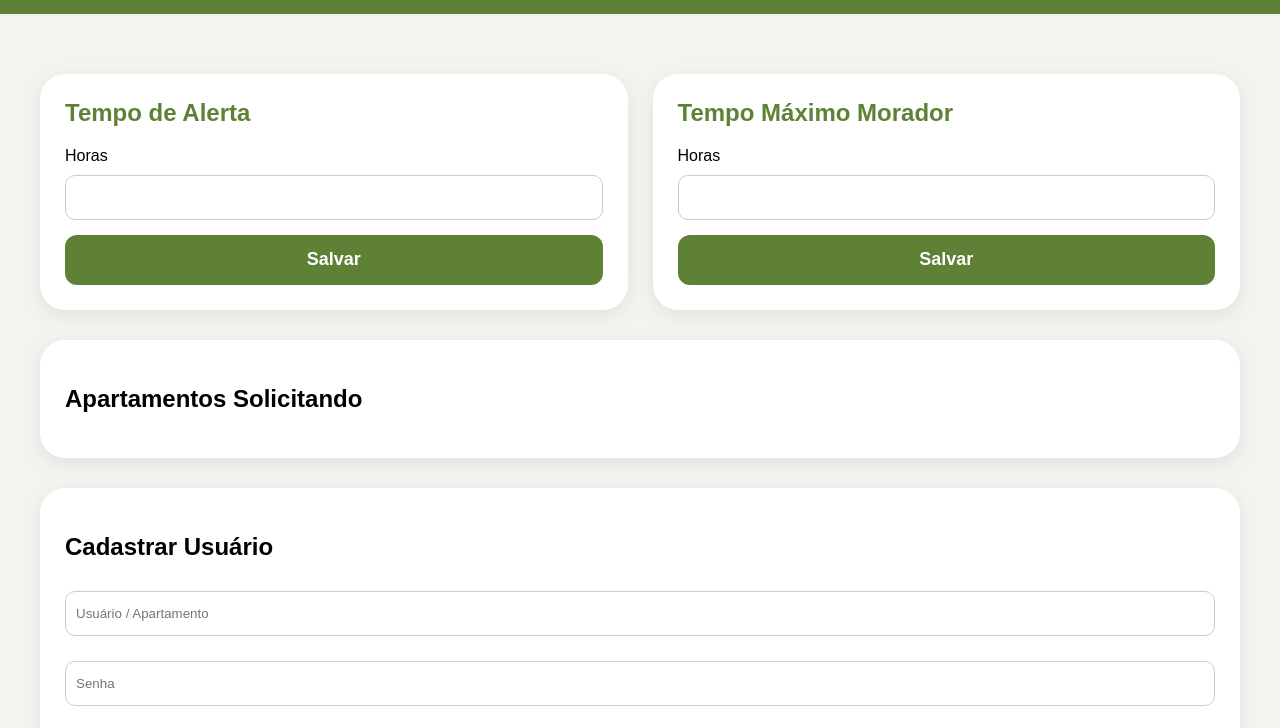
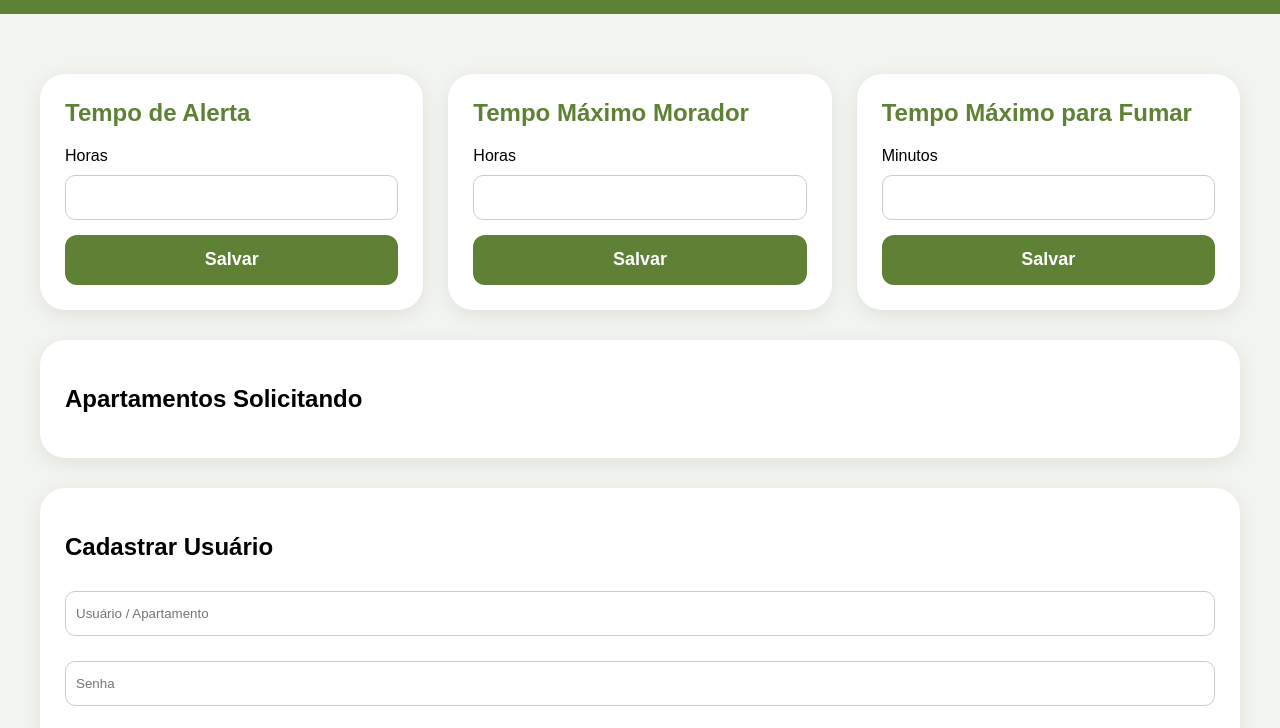
Before and after one commit to engwtecc/Exaustores_Front, a plain HTML site: page sindico.html in a window 1280 px wide. Shown: the part 66-794 px from the top of the page. Drawn offline with Linux system fonts and the light colour scheme; no server answers; sample sign-in values are in the browser's storage.

Commit message:
Update sindico.html

```diff
--- a/sindico.html
+++ b/sindico.html
@@ -352,6 +352,33 @@ select{
 
         </div>
 
+        <!-- TEMPO PARA FUMAR -->
+        <div class="config-card">
+
+            <h2>
+                Tempo Máximo para Fumar
+            </h2>
+
+            <label>
+                Minutos
+            </label>
+
+            <input
+                type="number"
+                id="maxMinutosFumar"
+                min="1"
+                max="1440"
+            >
+
+            <button
+                class="salvar"
+                onclick="salvarMaxMinutosFumar()"
+            >
+                Salvar
+            </button>
+
+        </div>
+
     </div>
 
     <!-- APARTAMENTOS -->
@@ -598,6 +625,16 @@ async function carregar(){
                 "maxHoras"
             ).value =
             config.max_horas_morador
+        }
+
+        if(
+            document.activeElement.id !==
+            "maxMinutosFumar"
+        ){
+            document.getElementById(
+                "maxMinutosFumar"
+            ).value =
+            config.max_minutos_fumar || 10
         }
 
         // =========================
@@ -856,6 +893,45 @@ async function salvarMaxHoras(){
     }
 }
 
+async function salvarMaxMinutosFumar(){
+
+    const minutos = Number(
+        document.getElementById(
+            "maxMinutosFumar"
+        ).value
+    )
+
+    if(!Number.isInteger(minutos) || minutos < 1 || minutos > 1440){
+        alert("Informe um tempo entre 1 e 1440 minutos.")
+        return
+    }
+
+    try{
+        const res = await fetch(
+            `${API}/sindico/config/max-minutos-fumar`,
+            {
+                method:"POST",
+                headers:{
+                    "Content-Type":"application/json",
+                    "Authorization":"Bearer " + token
+                },
+                body:JSON.stringify({minutos})
+            }
+        )
+
+        if(!res.ok){
+            const erro = await res.json()
+            throw new Error(erro.detail || "Não foi possível salvar")
+        }
+
+        alert("Tempo máximo para fumar atualizado!")
+        carregar()
+
+    }catch(e){
+        alert(e.message || "Erro ao salvar o tempo para fumar")
+    }
+}
+
 async function salvarUsuario(){
 
     const usuario =
```
